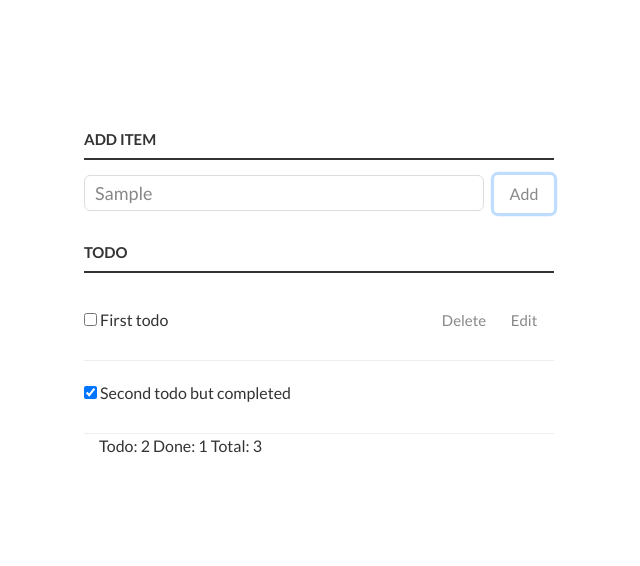
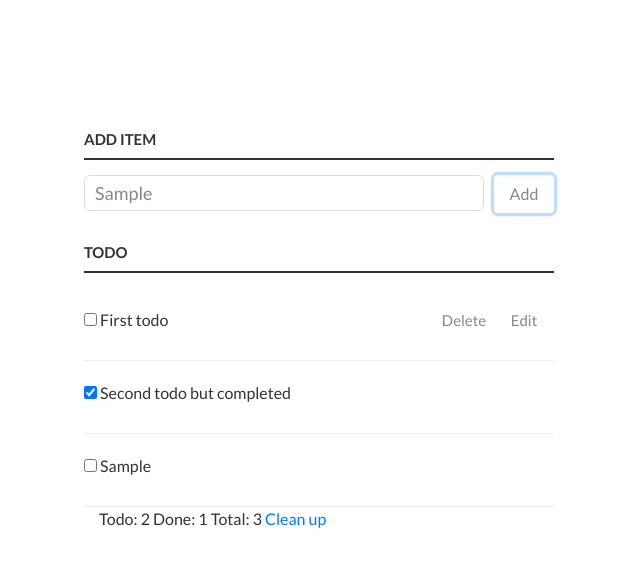
Before and after one commit to eminebahce/Todo-App, a plain HTML site: page index.html in a window 1280 px wide. Both pictures are taken after typing "Sample" into the empty fields and a click on the button "Add". Shown: the whole page, without its empty margins (321-961 px from the left). Drawn offline with nearby package versions, Linux system fonts and the light colour scheme.

Commit message:
js code added

```diff
--- a/index.html
+++ b/index.html
@@ -15,13 +15,13 @@
 <body>
     <div class="container">
         <h3>ADD ITEM</h3>
-        <form>
+        <form onsubmit="submitTodo(); return false">
             <div class="row">
                 <div class="col-md-8 col">
                     <input id="textInput" class="form-control" type="text" placeholder="What do you want to do today?">
                 </div>
                 <div class="col-md-4 col">
-                    <button class="btn" type="button">Add</button>
+                    <button class="btn" type="button" onclick="submitTodo(); return false">Add</button>
                 </div>
             </div>
         </form>
@@ -29,20 +29,21 @@
         <div id="todoList">
             <ul class="" id="todolist">
                 <li class="todo">
-                    <input type="checkbox" id="todo-1">
+                    <input type="checkbox" id="todo-1" onchange="toggleDone().bind(this)();">
                     <label for="todo-1">First todo</label>
                     <input type="text" id="editBtn">
                     <button class="edit">Edit</button>
-                    <button class="delete">Delete</button>
+                    <button class="delete" onclick="deleteBtn(); return false">Delete</button>
                 </li>
                 <li class="todo-completed">
-                    <input type="checkbox" id="todo-2" checked>
+                    <input type="checkbox" id="todo-2" checked onchange="toggleDone().bind(this)();">
                     <label for="todo-2">Second todo but completed</label>
                 </li>
             </ul>
         </div>
         <div class="footer col-md-8">
             Todo: <span id="todo-count">2</span> Done: <span id="done-count">1</span> Total: <span id="total-count">3</span>
+            <a href="#" onclick="cleanUpAllTodos(); return false">Clean up</a>
         </div>
     </div>
 
--- a/main.js
+++ b/main.js
@@ -0,0 +1,81 @@
+function submitTodo() {
+
+    let inputField = document.getElementById('textInput').value;
+    createNewTodo(inputField);
+
+    // reset the input value
+    inputField = null;
+}
+
+function createNewTodo(inputField) {
+    let listItem = document.createElement('li');
+    listItem.className = 'todo';
+
+    let checkbox = document.createElement('input');
+    checkbox.type = 'checkbox';
+    checkbox.id = 'todo-' + nextTodoId();
+    checkbox.checked = false;
+    listItem.appendChild(checkbox);
+
+    let space = document.createTextNode(" ");
+    listItem.appendChild(space);
+
+    let label = document.createElement('label');
+    label.htmlFor = checkbox.id;
+    label.innerHTML = inputField;
+    listItem.appendChild(label);
+
+    let list = document.getElementById('todolist');
+    list.appendChild(listItem);
+
+    updateCounters();
+}
+
+function nextTodoId() {
+    return document.getElementsByClassName('todo').length + 1;
+}
+
+function toggleDone() {
+    let checkbox = this;
+
+    if (checkbox.checked) {
+        checkbox.parentElement.className = "todo-completed";
+    } else {
+        checkbox.parentElement.className = "todo";
+    }
+
+    updateCounters();
+}
+
+function updateCounters() {
+    let totalCount = document.getElementById('todo-count');
+    let totalTodo = document.getElementsByClassName('todo').length;
+    totalCount.innerHTML = totalTodo;
+
+    let doneCount = document.getElementById('done-count');
+    let completedTodos = document.getElementsByClassName('todo-completed').length;
+    doneCount.innerHTML = completedTodos;
+
+    let allTodos = document.getElementById('total-count');
+    let allTodosCount = totalTodo + completedTodos;
+    allTodos.innerHTML = allTodosCount;
+}
+
+function cleanUpAllTodos() {
+
+    let list = document.getElementById('todolist');
+    list.innerHTML = '';
+}
+
+function deleteBtn() {
+    /** let node = document.getElementById('todolist');
+    let child = document.getElementById('todo');
+    let throwawayNode = node.removeChild(child);
+    */
+
+    let element = document.getElementById("todolist");
+    while (element.firstChild) {
+        element.removeChild(element.firstChild);
+    }
+
+}
```
